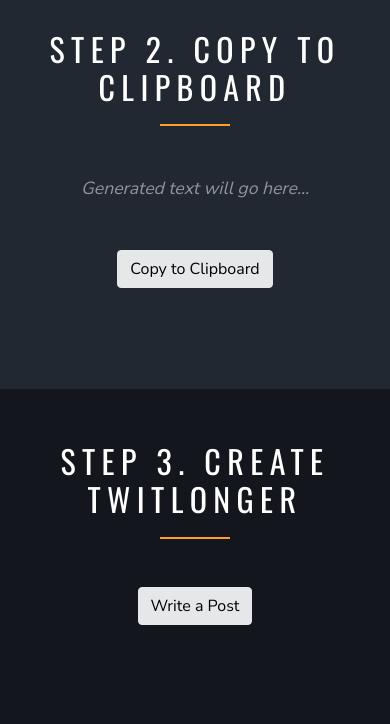
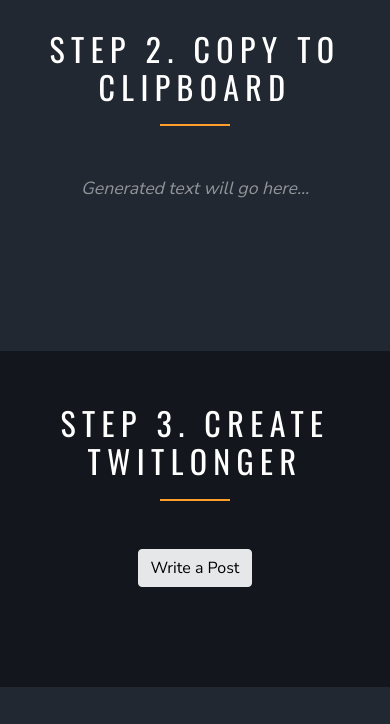
Before and after one commit to MathewReiss/owretirementmachine, a PHP site: page / in a window 390 px wide. Shown: the part 3134-3858 px from the top of the page. Run offline with PHP 8.4, Linux system fonts and the light colour scheme; some web fonts are replaced.

Commit message:
Update style.css

```diff
--- a/css/style.css
+++ b/css/style.css
@@ -24,6 +24,17 @@ button {
 
 option {
   color: black;
+}
+
+@media screen and (max-width: 600px) {
+  #desktopCopyButton {
+    visibility: hidden;
+    clear: both;
+    float: left;
+    margin: 10px auto 5px 20px;
+    width: 28%;
+    display: none;
+  }
 }
 
 a {
```
